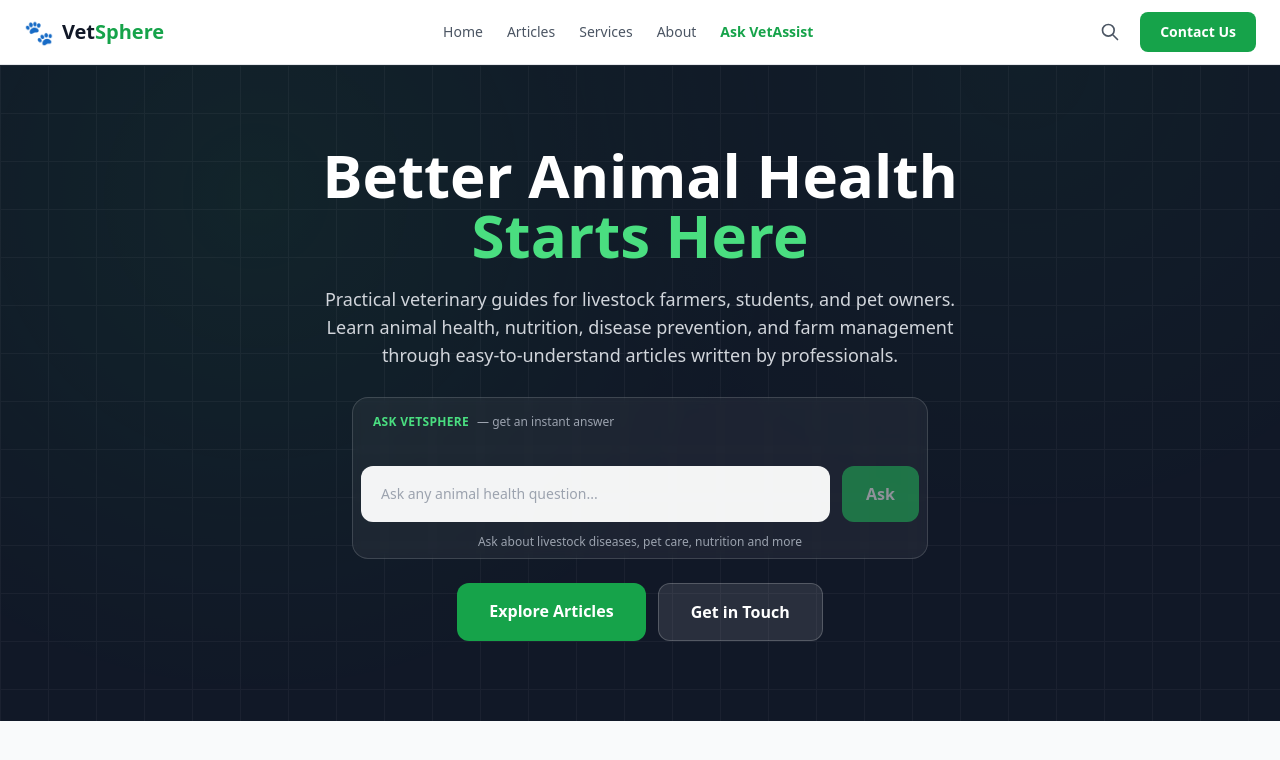
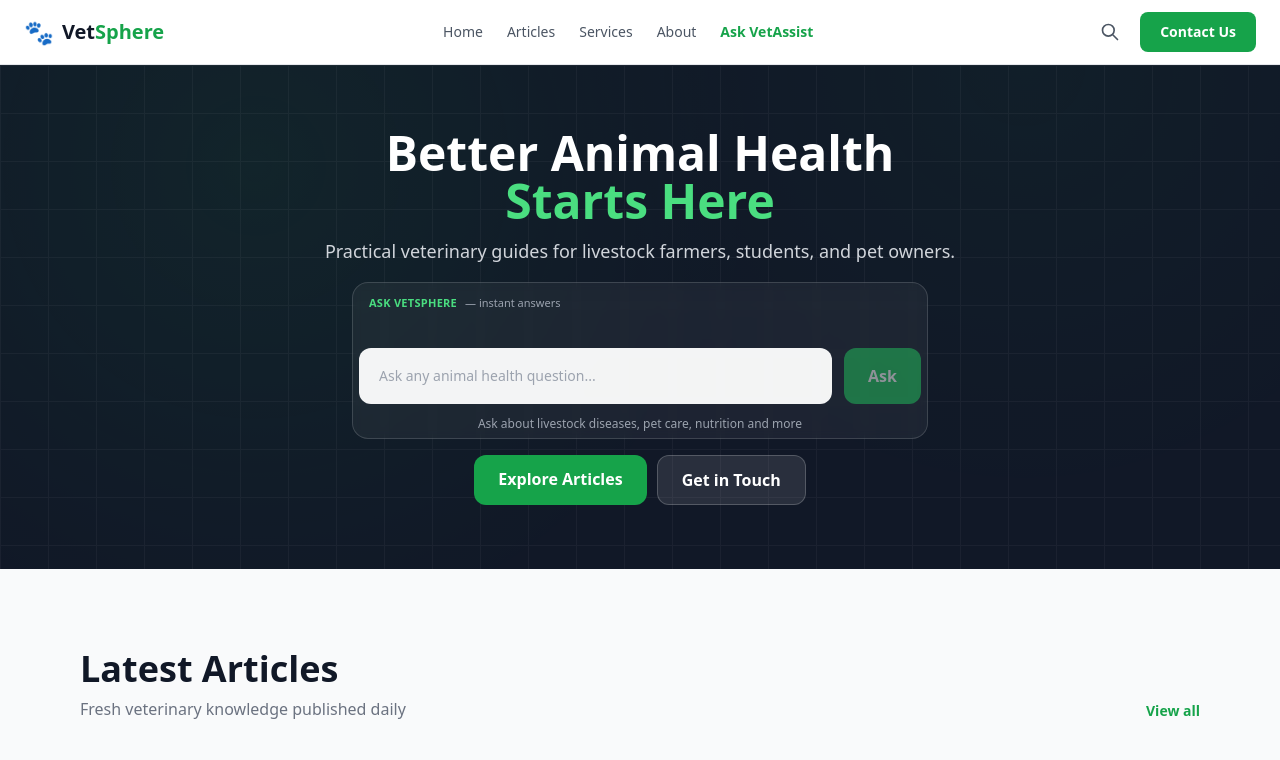
Before and after one commit to mathewschilongo099/VetSphere, a Next.js app: page / in a window 1280 px wide. Shown: the top 760 px of the page. Built offline with nearby package versions, Linux system fonts and the light colour scheme; grey boxes are pictures that could not be loaded.

Commit message:
Update page.tsx

```diff
--- a/src/app/page.tsx
+++ b/src/app/page.tsx
@@ -9,7 +9,7 @@ export default async function HomePage() {
     <div className="min-h-screen bg-white w-full overflow-x-hidden">
 
       {/* Hero */}
-      <section className="relative bg-gray-900 text-white w-full py-16 sm:py-20 overflow-hidden">
+      <section className="relative bg-gray-900 text-white w-full py-10 sm:py-16 overflow-hidden">
         {/* Subtle ambient texture — radial glow + faint grid, no images needed */}
         <div
           className="absolute inset-0 opacity-40 pointer-events-none"
@@ -29,30 +29,30 @@ export default async function HomePage() {
 
         <div className="relative max-w-4xl mx-auto px-4 flex flex-col items-center">
           <div className="flex-1 text-center">
-            <h1 className="text-4xl sm:text-5xl lg:text-6xl font-extrabold leading-tight mb-5">
+            <h1 className="text-2xl sm:text-4xl lg:text-5xl font-extrabold leading-tight mb-3">
               Better Animal Health <br className="hidden sm:block" />
               <span className="text-green-400">Starts Here</span>
             </h1>
-            <p className="text-gray-300 text-base sm:text-lg mb-7 max-w-2xl mx-auto leading-relaxed">
-              Practical veterinary guides for livestock farmers, students, and pet owners. Learn animal health, nutrition, disease prevention, and farm management through easy-to-understand articles written by professionals.
+            <p className="text-gray-300 text-sm sm:text-lg mb-4 max-w-2xl mx-auto leading-snug sm:leading-relaxed">
+              Practical veterinary guides for livestock farmers, students, and pet owners.
             </p>
 
             {/* Ask feature — promoted as the primary action, since it's a real, working tool */}
-            <div className="max-w-xl mx-auto mb-6">
-              <div className="bg-white/5 border border-white/15 rounded-2xl p-2 backdrop-blur-sm">
-                <div className="flex items-center gap-2 px-3 pt-2 pb-1">
-                  <span className="text-green-400 text-xs font-bold uppercase tracking-wide">Ask VetSphere</span>
-                  <span className="text-gray-400 text-xs">— get an instant answer</span>
+            <div className="max-w-xl mx-auto mb-4">
+              <div className="bg-white/5 border border-white/15 rounded-2xl p-1.5 backdrop-blur-sm">
+                <div className="flex items-center gap-2 px-2.5 pt-1.5 pb-1">
+                  <span className="text-green-400 text-[11px] font-bold uppercase tracking-wide">Ask VetSphere</span>
+                  <span className="text-gray-400 text-[11px]">— instant answers</span>
                 </div>
                 <AnimalSearch />
               </div>
             </div>
 
-            <div className="flex flex-col sm:flex-row gap-3 justify-center">
-              <a href="/articles" className="bg-green-600 hover:bg-green-500 text-white font-bold px-8 py-4 rounded-xl transition text-center">
+            <div className="flex flex-col sm:flex-row gap-2.5 justify-center">
+              <a href="/articles" className="bg-green-600 hover:bg-green-500 text-white font-bold px-6 py-3 rounded-xl transition text-center text-sm sm:text-base">
                 Explore Articles
               </a>
-              <a href="/contact" className="bg-white/10 hover:bg-white/20 text-white font-bold px-8 py-4 rounded-xl transition text-center border border-white/20">
+              <a href="/contact" className="bg-white/10 hover:bg-white/20 text-white font-bold px-6 py-3 rounded-xl transition text-center border border-white/20 text-sm sm:text-base">
                 Get in Touch
               </a>
             </div>
@@ -126,4 +126,4 @@ export default async function HomePage() {
 
     </div>
   );
-}
+      }
```
